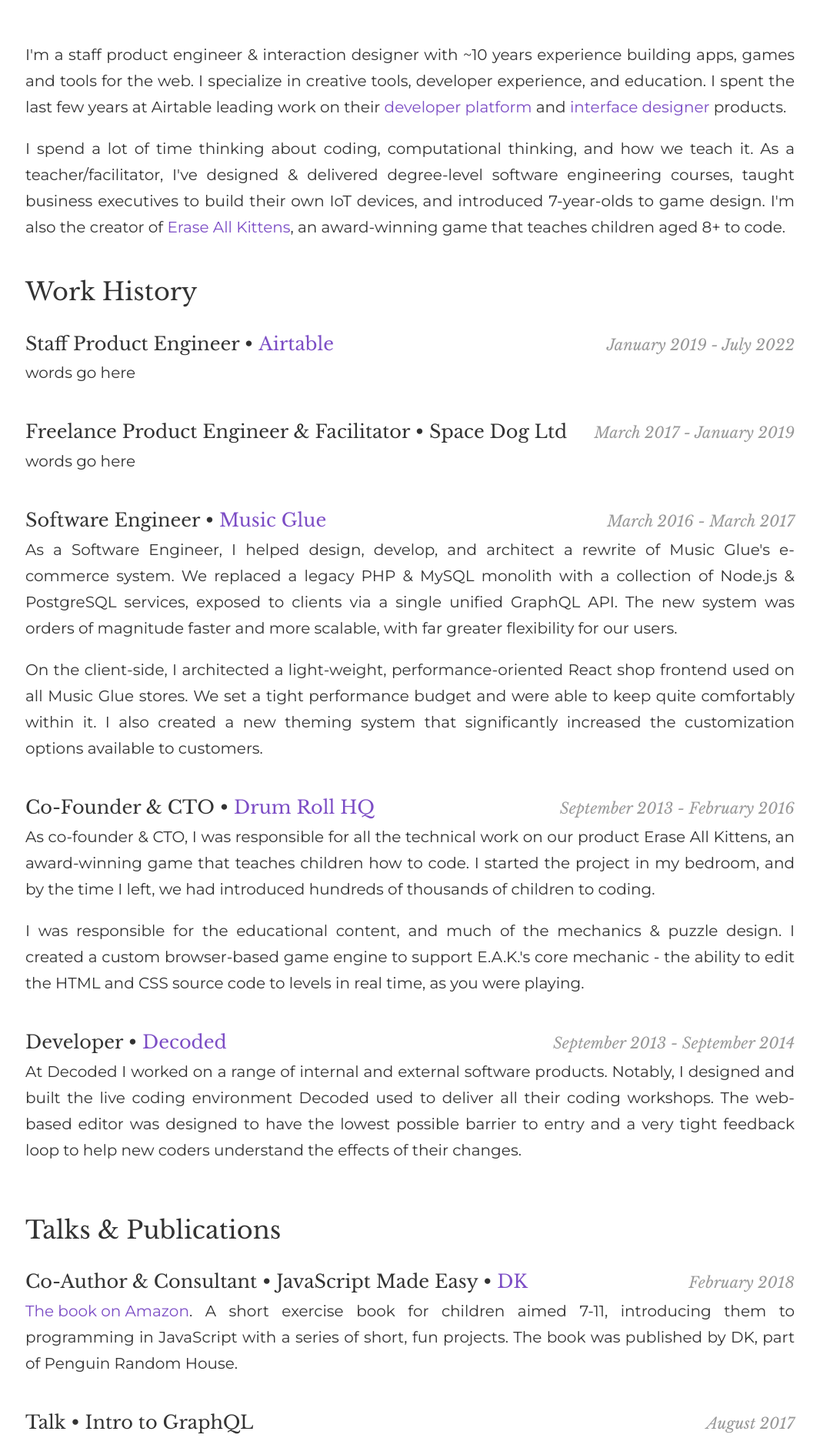
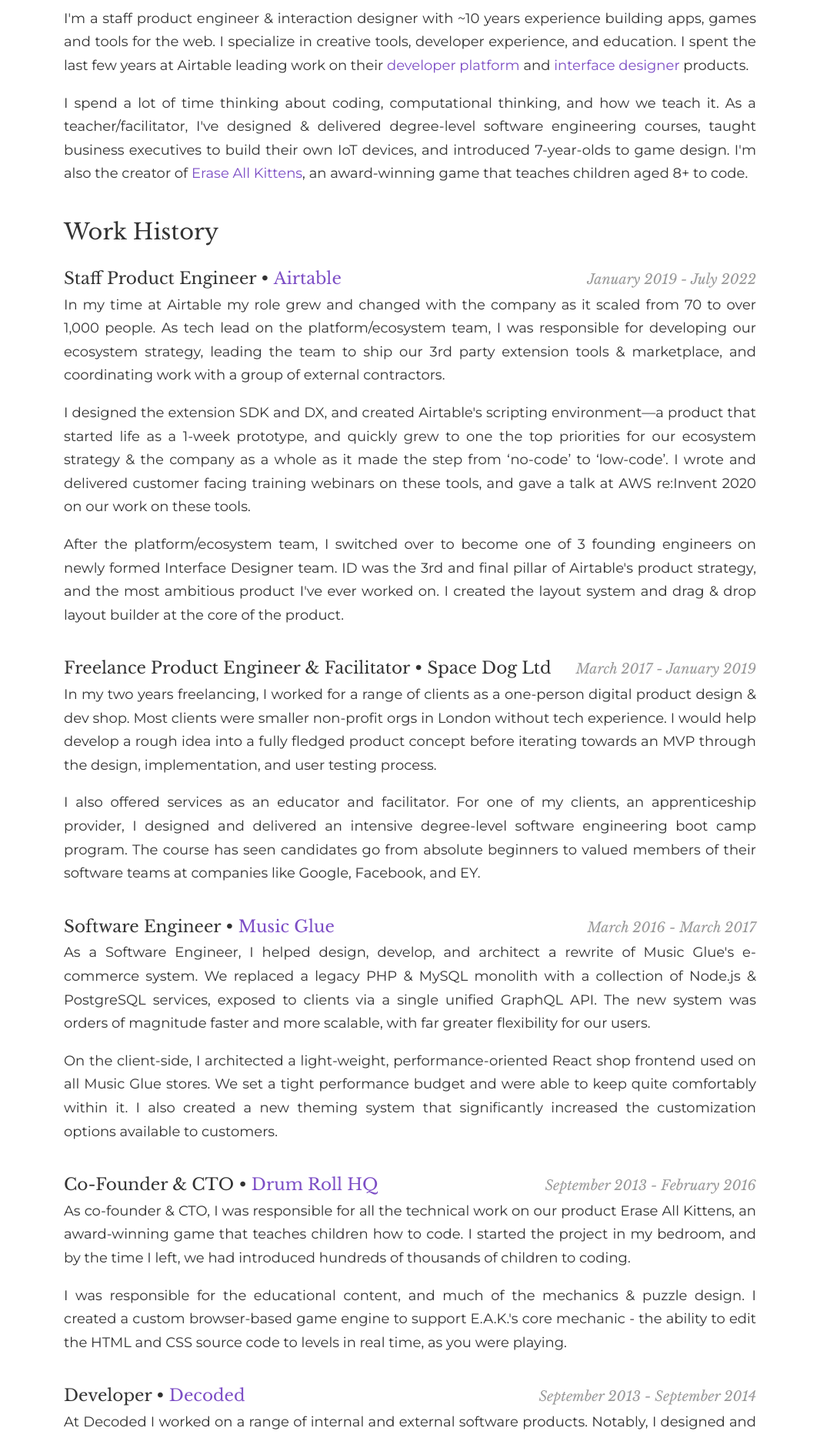
Before and after one commit to SomeHats/somehats.github.io, a Next.js app: page /cv in a window 1280 px wide. Shown: the part 400-2268 px from the top of the page at 77% size, without its empty margins (107-1173 px from the left). Built offline with nearby package versions, Linux system fonts and the light colour scheme.

Commit message:
progresssss

```diff
--- a/components/Header.tsx
+++ b/components/Header.tsx
@@ -26,21 +26,22 @@ export function Header() {
             </header>
             <style jsx>{`
                 .Header-container {
+                    position: relative;
                     padding-bottom: 2rem;
                     padding-top: 5rem;
-                    position: relative;
+                    display: flex;
+                    align-items: center;
+                    justify-content: space-between;
                 }
                 .Header-main {
                     display: flex;
                 }
                 .Header-container :global(.Header-socialIcons) {
-                    position: absolute;
-                    right: 0;
-                    top: 5rem;
                 }
                 @media ${media.medium} {
                     .Header-container {
                         padding-top: 3rem;
+                        align-items: start;
                     }
                     .Header-main {
                         display: block;
@@ -50,16 +51,15 @@ export function Header() {
                         font-size: 1.8rem;
                         padding-bottom: 1rem;
                     }
-                    .Header-socialIcons {
-                        top: 3rem;
+                    .Header-container :global(.Header-socialIcons) {
+                        position: absolute;
+                        right: 0;
+                        margin-top: 0.2rem;
                     }
                 }
                 @media ${media.small} {
                     .Header-container {
                         padding-top: 2rem;
-                    }
-                    .Header-socialIcons {
-                        top: 2rem;
                     }
                 }
                 @media print {
--- a/components/Layout.tsx
+++ b/components/Layout.tsx
@@ -64,7 +64,7 @@ export function Layout({ children }: { children: ReactNode }) {
                 .Layout-container {
                     position: relative;
                     margin: auto;
-                    max-width: 1000px;
+                    max-width: 900px;
                     padding: 0 4rem;
                     display: flex;
                     flex-direction: column;
--- a/lib/styles.tsx
+++ b/lib/styles.tsx
@@ -14,7 +14,7 @@ export * from "./colors";
 export const media = {
     medium: "screen and (max-width: 850px)",
     smallMedium: "screen and (max-width: 600px)",
-    small: "screen and (max-width: 400px)",
+    small: "screen and (max-width: 450px)",
 } as const;
 
 export const fonts = {
@@ -147,7 +147,7 @@ export function Em(props: ComponentProps<"em">) {
     );
 }
 
-export function getLinkStyles(theme: Theme) {
+export function getLinkStyles(theme: Theme, showUrlWhenPrinting = true) {
     return css.resolve`
         .Link {
             color: ${theme.primaryText};
@@ -182,14 +182,20 @@ export function getLinkStyles(theme: Theme) {
         }
         @media print {
             .Link::after {
-                content: " (" attr(href) ")";
+                ${showUrlWhenPrinting ? 'content: " (" attr(href) ")";' : ""}
+            }
+            .Link {
+                color: ${showUrlWhenPrinting ? theme.primaryText : "inherit"};
             }
         }
     `;
 }
 
-export function A(props: ComponentProps<"a">) {
-    const { className, styles } = getLinkStyles(useTheme());
+export function A({
+    showUrlWhenPrinting = true,
+    ...props
+}: ComponentProps<"a"> & { showUrlWhenPrinting?: boolean }) {
+    const { className, styles } = getLinkStyles(useTheme(), showUrlWhenPrinting);
     return (
         <>
             <a {...props} className={classNames(className, "Link", props.className)} />
--- a/pages/_app.tsx
+++ b/pages/_app.tsx
@@ -54,7 +54,7 @@ function MyApp({ Component, pageProps, router }: AppProps) {
             <style jsx global>{`
                 html,
                 body {
-                    font-size: 20px;
+                    font-size: 18px;
                 }
                 body {
                     font-family: "Montserrat", sans-serif;
--- a/pages/cv.tsx
+++ b/pages/cv.tsx
@@ -79,7 +79,9 @@ function CvHeader() {
                     font-size: 0.8rem;
                 }
                 @media ${media.smallMedium} {
-                    display: block;
+                    .CvHeader {
+                        display: block;
+                    }
                 }
                 @media screen and (max-width: 950px) {
                     .CvHeader-imageSection {
@@ -184,8 +186,16 @@ function CvSummary() {
                 experience building apps, games and tools for the web. I specialize in creative
                 tools, developer experience, and education. I spent the last few years at Airtable
                 leading work on their{" "}
-                <A href="https://www.airtable.com/developers">developer platform</A> and{" "}
-                <A href="https://www.airtable.com/product/interface-designer">interface designer</A>{" "}
+                <A href="https://www.airtable.com/developers" showUrlWhenPrinting={false}>
+                    developer platform
+                </A>{" "}
+                and{" "}
+                <A
+                    href="https://www.airtable.com/product/interface-designer"
+                    showUrlWhenPrinting={false}
+                >
+                    interface designer
+                </A>{" "}
                 products.
             </p>
             <p>
@@ -222,14 +232,48 @@ function CvWorkHistory() {
                 }
                 date="January 2019 - July 2022"
             >
-                <p>words go here</p>
+                <p>
+                    In my time at Airtable my role grew and changed with the company as it scaled
+                    from 70 to over 1,000 people. As tech lead on the platform/ecosystem team, I was
+                    responsible for developing our ecosystem strategy, leading the team to ship our
+                    3rd party extension tools &amp; marketplace, and coordinating work with a group
+                    of external contractors.
+                </p>
+                <p>
+                    I designed the extension SDK and DX, and created Airtable&apos;s scripting
+                    environment&mdash;a product that started life as a 1-week prototype, and quickly
+                    grew to one the top priorities for our ecosystem strategy &amp; the company as a
+                    whole as it made the step from &lsquo;no-code&rsquo; to &lsquo;low-code&rsquo;.
+                    I wrote and delivered customer facing training webinars on these tools, and gave
+                    a talk at AWS re:Invent 2020 on our work on these tools.
+                </p>
+                <p>
+                    After the platform/ecosystem team, I switched over to become one of 3 founding
+                    engineers on newly formed Interface Designer team. ID was the 3rd and final
+                    pillar of Airtable&apos;s product strategy, and the most ambitious product
+                    I&apos;ve ever worked on. I created the layout system and drag &amp; drop layout
+                    builder at the core of the product.
+                </p>
             </CvItem>
 
             <CvItem
                 name={<>Freelance Product Engineer &amp; Facilitator • Space Dog Ltd</>}
                 date="March 2017 - January 2019"
             >
-                <p>words go here</p>
+                <p>
+                    In my two years freelancing, I worked for a range of clients as a one-person
+                    digital product design &amp; dev shop. Most clients were smaller non-profit orgs
+                    in London without tech experience. I would help develop a rough idea into a
+                    fully fledged product concept before iterating towards an MVP through the
+                    design, implementation, and user testing process.
+                </p>
+                <p>
+                    I also offered services as an educator and facilitator. For one of my clients,
+                    an apprenticeship provider, I designed and delivered an intensive degree-level
+                    software engineering boot camp program. The course has seen candidates go from
+                    absolute beginners to valued members of their software teams at companies like
+                    Google, Facebook, and EY.
+                </p>
             </CvItem>
 
             <CvItem
@@ -391,6 +435,23 @@ function CvCoolStuff() {
             <H3>Talks &amp; Publications</H3>
 
             <CvItem
+                name="Talk • How Airtable safely runs custom user scripts "
+                date="December 2020"
+            >
+                <A href="https://bit.ly/reinvent-scripting">Watch the talk</A>. A talk for AWS
+                re:Invent 2020 about how Airtable securely runs untrusted code on the server as part
+                of scripting and automations. The talk describes the architecture of our script
+                runner and the security considerations that went into it.
+            </CvItem>
+
+            <CvItem name="Blog • Creating a scripting tool anyone can use" date="March 2020">
+                <A href="https://bit.ly/creating-scripting">Read the post</A>. A detailed breakdown
+                of the design decisions that went into Airtable Scripting. The goal of the project
+                was to build a JavaScript environment that felt like a natural progression from
+                spreadsheet formulas, and this post describes how we got there.
+            </CvItem>
+
+            <CvItem
                 name={
                     <>
                         Co-Author &amp; Consultant • JavaScript Made Easy •{" "}
@@ -404,7 +465,7 @@ function CvCoolStuff() {
                 short, fun projects. The book was published by DK, part of Penguin Random House.
             </CvItem>
 
-            <CvItem name="Talk • Intro to GraphQL" date="August 2017">
+            {/* <CvItem name="Talk • Intro to GraphQL" date="August 2017">
                 <A href="http://bit.ly/intro-graphql">Check out the slides</A>. A talk about GraphQL
                 I gave at Node Workshops London. What it is, how it works, how it compares to other
                 technology, and how to get started with it.
@@ -422,7 +483,7 @@ function CvCoolStuff() {
                     decision to make error states an explicit part of our graph schema for extra
                     resilience if a service went down.
                 </p>
-            </CvItem>
+            </CvItem> */}
             <style jsx>{`
                 .CvCoolStuff {
                     padding-top: 1rem;
```
